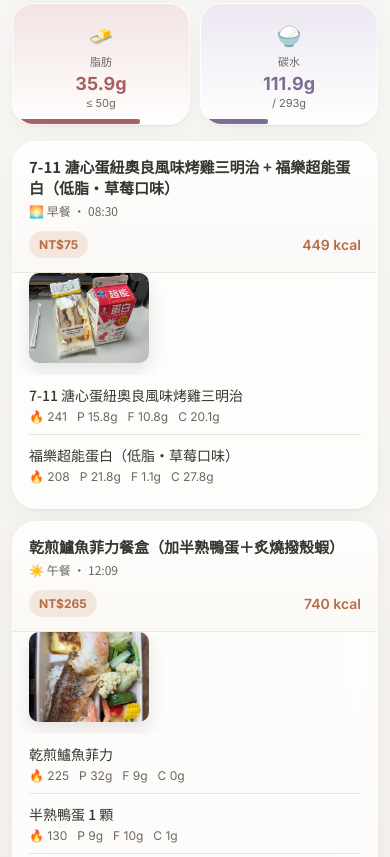
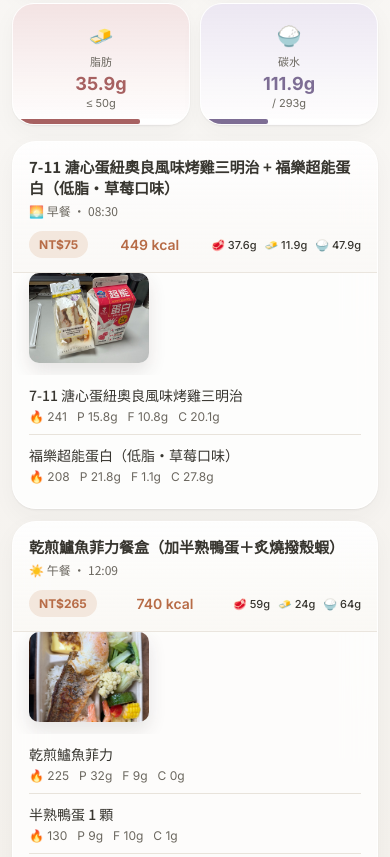
Before and after one commit to nick45chen/nick-diet-daily-log, a plain HTML site: page index.html in a window 390 px wide. Shown: the part 767-1624 px from the top of the page. Drawn offline with Linux system fonts and the light colour scheme.

Commit message:
added: show macro breakdown in meal subtotal header
Display protein, fat, and carbs as inline tags next to the calorie
count in each meal's collapsed header for quick at-a-glance nutrition.

```diff
--- a/index.html
+++ b/index.html
@@ -468,6 +468,18 @@
       font-weight: 600;
       color: var(--color-calories);
     }
+    .meal-subtotal-macros {
+      display: flex;
+      gap: 8px;
+      flex-wrap: wrap;
+      justify-content: flex-end;
+    }
+    .meal-subtotal-macros span {
+      font-family: 'Inter', sans-serif;
+      font-size: 11px;
+      font-weight: 500;
+      color: var(--color-on-surface-variant);
+    }
     .meal-body { padding: 0 16px 14px; }
     .meal-item {
       display: flex;
@@ -807,6 +819,11 @@
         flex-direction: row;
         align-items: center;
         justify-content: space-between;
+        flex-wrap: wrap;
+        gap: 4px;
+      }
+      .meal-subtotal-macros {
+        justify-content: flex-start;
       }
       .history-topline {
         flex-direction: column;
@@ -1153,6 +1170,11 @@
               <div class="meal-header-totals">
                 ${mealCost !== null ? `<span class="meal-cost">${formatCurrencyTWD(mealCost)}</span>` : ''}
                 <span class="meal-kcal">${meal.subtotal?.calories || 0} kcal</span>
+                <div class="meal-subtotal-macros">
+                  <span>🥩 ${meal.subtotal?.protein || 0}g</span>
+                  <span>🧈 ${meal.subtotal?.fat || 0}g</span>
+                  <span>🍚 ${meal.subtotal?.carbs || 0}g</span>
+                </div>
               </div>
             </div>
             ${photos ? `<div class="meal-photos">${photos}</div>` : ''}
```
